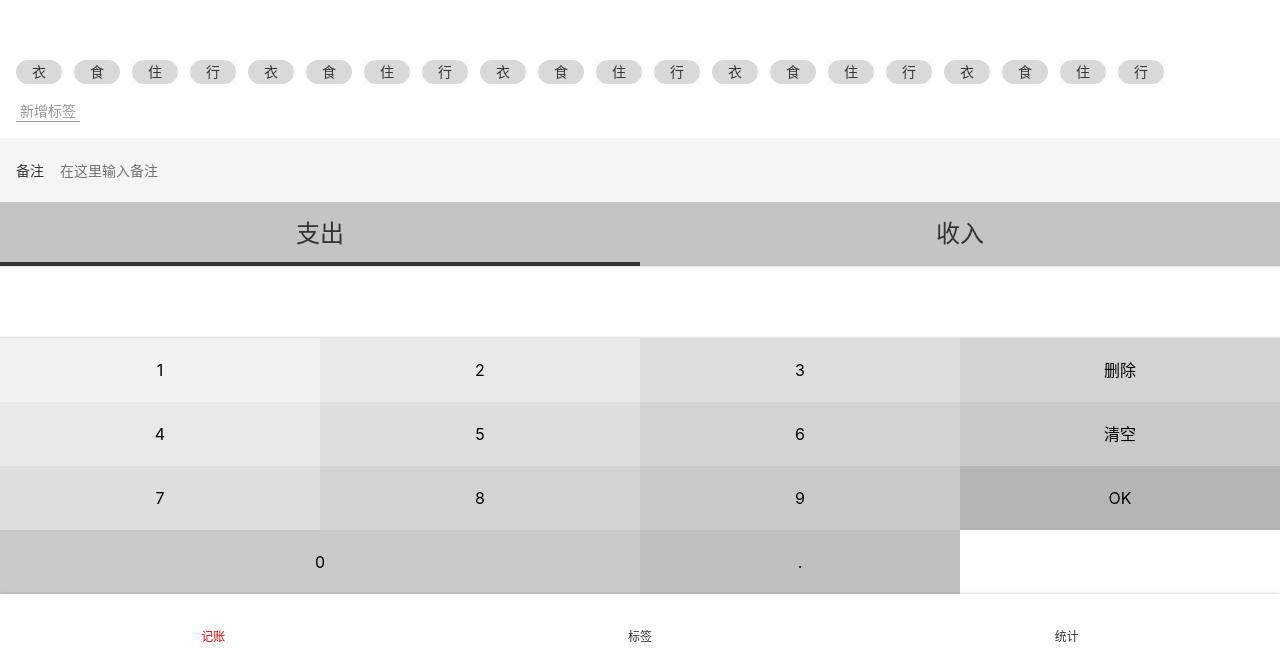
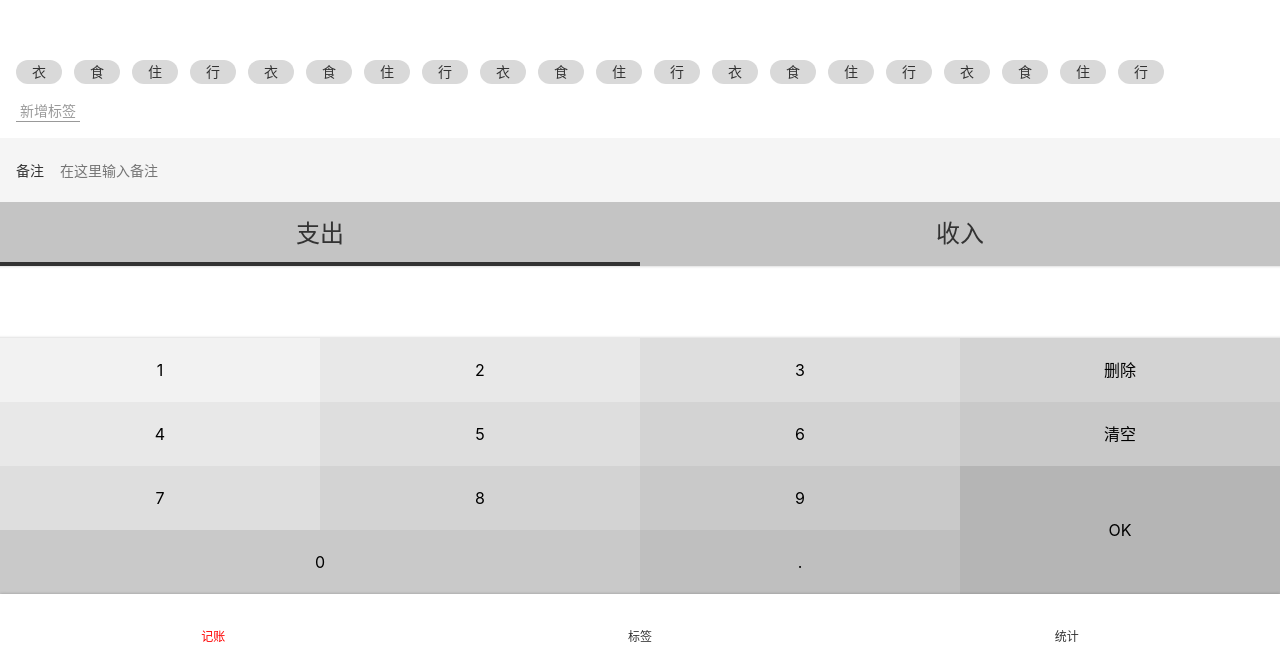
Before and after one commit to Guang-Yu6/tally-5, a Vue app: page /#/money in a window 1280 px wide. Shown: the part 152-800 px from the top of the page. Built offline with nearby package versions, Linux system fonts and the light colour scheme.

Commit message:
解决了OK按钮缩水一半高度的问题，因为我误删了class导致CSS失效

```diff
--- a/src/components/Money/NumberPad.vue
+++ b/src/components/Money/NumberPad.vue
@@ -13,7 +13,7 @@
       <button @click="inputContent">7</button>
       <button @click="inputContent">8</button>
       <button @click="inputContent">9</button>
-      <button>OK</button>
+      <button @click="ok" class="ok">OK</button>
       <button class="zero" @click="inputContent">0</button>
       <button @click="inputContent">.</button>
     </div>
@@ -54,6 +54,10 @@
 
       clear(){
       this.output = '0';
+      }
+
+      ok() {
+      this.output = 'ok'
       }
   }
 </script>
```
